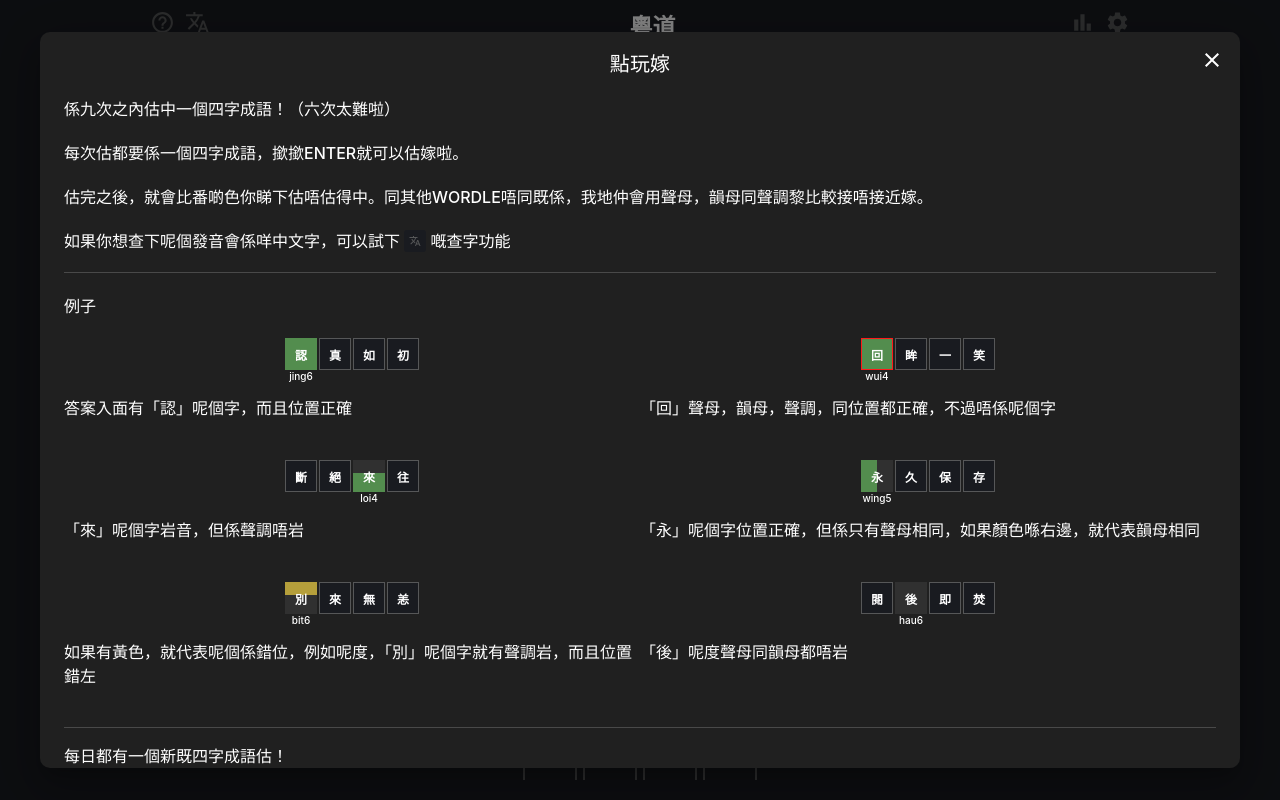
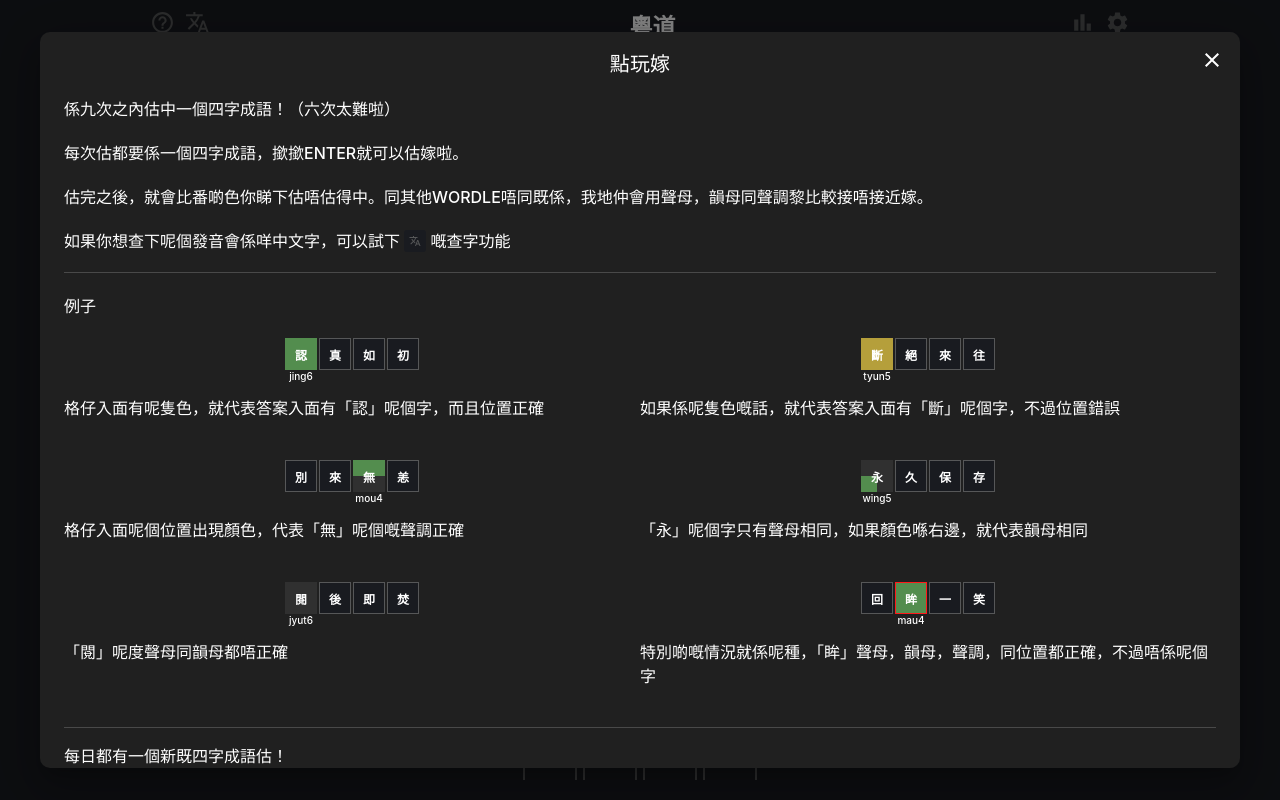
Before and after one commit to Walter0697/Candle, a React (Create React App) app: page / in a window 1280 px wide. Built offline with nearby package versions, Linux system fonts and the light colour scheme.

Commit message:
changing game tile colour from two parts to three parts

```diff
--- a/src/App.css
+++ b/src/App.css
@@ -55,6 +55,7 @@
 }
 
 .flipbox {
+  position: relative;
   text-align: center;
   font-size: 30px;
   color: white;
@@ -65,6 +66,7 @@
 }
 
 .templatebox {
+  position: relative;
   text-align: center;
   font-size: 12px;
   color: white;
@@ -439,3 +441,37 @@ input:focus {
   display: flex;
   justify-content: center;
 }
+
+.topbox {
+  position: absolute;
+  top: 0%;
+  width: 100%;
+  height: 50%;
+}
+
+.leftbox {
+  position: absolute;
+  top: 50%;
+  left: 0%;
+  width: 50%;
+  height: 50%;
+}
+
+.rightbox {
+  position: absolute;
+  top: 50%;
+  left: 50%;
+  width: 50%;
+  height: 50%;
+}
+
+.textbox {
+  position: absolute;
+  top: 0;
+  width: 100%;
+  height: 100%;
+  font-weight: 700;
+  display: flex;
+  justify-content: center;
+  align-items: center;
+}
--- a/src/components/game/GameTile.js
+++ b/src/components/game/GameTile.js
@@ -36,11 +36,33 @@ function GameTile({
         return () => timer && window.clearTimeout(timer)
     }, [info])
 
-    const backgroundColor = useMemo(() => {
+    // using top, left and right colour to replace this color representation
+    // const backgroundColor = useMemo(() => {
+    //     if (!info) return ''
+    //     if (!info.status) return ''
+    //     const currentStatus = info.status === 'win' ? 'ggg' : info.status
+    //     return colour.getColourData(currentStatus, isContrast)
+    // }, [info, isContrast])
+
+    const topColor = useMemo(() => {
         if (!info) return ''
         if (!info.status) return ''
         const currentStatus = info.status === 'win' ? 'ggg' : info.status
-        return colour.getColourData(currentStatus, isContrast)
+        return colour.getSingleColourData(currentStatus, 'top', isContrast)
+    }, [info, isContrast])
+
+    const leftColor = useMemo(() => {
+        if (!info) return ''
+        if (!info.status) return ''
+        const currentStatus = info.status === 'win' ? 'ggg' : info.status
+        return colour.getSingleColourData(currentStatus, 'left', isContrast)
+    }, [info, isContrast])
+
+    const rightColor = useMemo(() => {
+        if (!info) return ''
+        if (!info.status) return ''
+        const currentStatus = info.status === 'win' ? 'ggg' : info.status
+        return colour.getSingleColourData(currentStatus, 'right', isContrast)
     }, [info, isContrast])
 
     const dimension = useMemo(() => {
@@ -109,14 +131,35 @@ function GameTile({
                     // className={'flipbox back-flipbox'}
                     className={'flipbox'}
                     style={{
-                        background: backgroundColor,
+                        //background: backgroundColor,
                         transform: celebrateWin,
                         border: backborderColor,
                         height: dimension,
                         width: dimension,
                     }}
                 >
-                    {(info && info.word) ? <>{info.word}</> : <>&nbsp;</>}
+                    <div
+                        className={'topbox'}
+                        style={{
+                            backgroundColor: topColor,
+                        }}
+                    />
+                    <div
+                        className={'leftbox'}
+                        style={{
+                            backgroundColor: leftColor,
+                        }}
+                    />
+                    <div
+                        className={'rightbox'}
+                        style={{
+                            backgroundColor: rightColor,
+                        }}
+                    />
+
+                    <div className={'textbox'}>
+                        {(info && info.word) ? <>{info.word}</> : <>&nbsp;</>}
+                    </div>
                 </animated.div>
                 <div className={'flipbox-pronounce flipbox-pronounce-display'}>
                     {(info && info.pronounce) ? <>{info.pronounce.initial}{info.pronounce.final}{info.pronounce.tone}</> : <>&nbsp;</>}
--- a/src/components/tutorial/Tutorial.js
+++ b/src/components/tutorial/Tutorial.js
@@ -103,7 +103,51 @@ function Tutorial({
                                     pronounces={['jing6', 'zan1', 'jyu4', 'co1']}
                                     sampleStatus={'ggg'}
                                     sameWord={true}
-                                    explain={'答案入面有「{target}」呢個字，而且位置正確'}
+                                    explain={'格仔入面有呢隻色，就代表答案入面有「{target}」呢個字，而且位置正確'}
+                                />
+                            </Grid>
+                            <Grid item xs={12} md={6} lg={6}
+                                className={'tutorial-row'}
+                            >
+                                <TutorialRow
+                                    words={'斷絕來往'}
+                                    pronounces={['tyun5', 'zyut6', 'loi4', 'wong5']}
+                                    sampleStatus={'yyy'}
+                                    sameWord={false}
+                                    explain={'如果係呢隻色嘅話，就代表答案入面有「{target}」呢個字，不過位置錯誤'}
+                                />
+                            </Grid>
+                            <Grid item xs={12} md={6} lg={6}
+                                className={'tutorial-row'}
+                            >
+                                <TutorialRow
+                                    words={'別來無恙'}
+                                    pronounces={['bit6', 'loi4', 'mou4', 'joeng6']}
+                                    sampleStatus={'xxg'}
+                                    sameWord={false}
+                                    explain={'格仔入面呢個位置出現顏色，代表「{target}」呢個嘅聲調正確'}
+                                />
+                            </Grid>
+                            <Grid item xs={12} md={6} lg={6}
+                                className={'tutorial-row'}
+                            >
+                                <TutorialRow
+                                    words={'永久保存'}
+                                    pronounces={['wing5', 'gau2', 'bou2', 'cyun4']}
+                                    sampleStatus={'gxx'}
+                                    sameWord={false}
+                                    explain={'「{target}」呢個字只有聲母相同，如果顏色喺右邊，就代表韻母相同'}
+                                />
+                            </Grid>
+                            <Grid item xs={12} md={6} lg={6}
+                                className={'tutorial-row-end'}
+                            >
+                                <TutorialRow
+                                    words={'閱後即焚'}
+                                    pronounces={['jyut6', 'hau6', 'zik1', 'fan4']}
+                                    sampleStatus={'xxx'}
+                                    sameWord={false}
+                                    explain={'「{target}」呢度聲母同韻母都唔正確'}
                                 />
                             </Grid>
                             <Grid item xs={12} md={6} lg={6}
@@ -114,51 +158,7 @@ function Tutorial({
                                     pronounces={['wui4', 'mau4', 'jat1', 'siu3']}
                                     sampleStatus={'ggg'}
                                     sameWord={false}
-                                    explain={'「{target}」聲母，韻母，聲調，同位置都正確，不過唔係呢個字'}
-                                />
-                            </Grid>
-                            <Grid item xs={12} md={6} lg={6}
-                                className={'tutorial-row'}
-                            >
-                                <TutorialRow
-                                    words={'斷絕來往'}
-                                    pronounces={['tyun5', 'zyut6', 'loi4', 'wong5']}
-                                    sampleStatus={'ggx'}
-                                    sameWord={false}
-                                    explain={'「{target}」呢個字岩音，但係聲調唔岩'}
-                                />
-                            </Grid>
-                            <Grid item xs={12} md={6} lg={6}
-                                className={'tutorial-row'}
-                            >
-                                <TutorialRow
-                                    words={'永久保存'}
-                                    pronounces={['wing5', 'gau2', 'bou2', 'cyun4']}
-                                    sampleStatus={'gxx'}
-                                    sameWord={false}
-                                    explain={'「{target}」呢個字位置正確，但係只有聲母相同，如果顏色喺右邊，就代表韻母相同'}
-                                />
-                            </Grid>
-                            <Grid item xs={12} md={6} lg={6}
-                                className={'tutorial-row'}
-                            >
-                                <TutorialRow
-                                    words={'別來無恙'}
-                                    pronounces={['bit6', 'loi4', 'mou4', 'joeng6']}
-                                    sampleStatus={'xxy'}
-                                    sameWord={false}
-                                    explain={'如果有黃色，就代表呢個係錯位，例如呢度，「{target}」呢個字就有聲調岩，而且位置錯左'}
-                                />
-                            </Grid>
-                            <Grid item xs={12} md={6} lg={6}
-                                className={'tutorial-row-end'}
-                            >
-                                <TutorialRow
-                                    words={'閱後即焚'}
-                                    pronounces={['jyut6', 'hau6', 'zik1', 'fan4']}
-                                    sampleStatus={'xxx'}
-                                    sameWord={false}
-                                    explain={'「{target}」呢度聲母同韻母都唔岩'}
+                                    explain={'特別啲嘅情況就係呢種，「{target}」聲母，韻母，聲調，同位置都正確，不過唔係呢個字'}
                                 />
                             </Grid>
                         </Grid>
--- a/src/components/tutorial/TutorialTile.js
+++ b/src/components/tutorial/TutorialTile.js
@@ -16,8 +16,21 @@ function TutorialTile({
 }) {
     const isContrast = useSelector((state) => state.colour.isContrast)
 
-    const backgroundColor = useMemo(() => {
-        return colour.getColourData(status, isContrast)
+    // using top, left and right colour to replace this color representation
+    // const backgroundColor = useMemo(() => {
+    //     return colour.getColourData(status, isContrast)
+    // }, [status, isContrast])
+
+    const topColor = useMemo(() => {
+        return colour.getSingleColourData(status, 'top', isContrast)
+    }, [status, isContrast])
+
+    const leftColor = useMemo(() => {
+        return colour.getSingleColourData(status, 'left', isContrast)
+    }, [status, isContrast])
+
+    const rightColor = useMemo(() => {
+        return colour.getSingleColourData(status, 'right', isContrast)
     }, [status, isContrast])
 
     const { transform } = useSpring({
@@ -62,13 +75,35 @@ function TutorialTile({
                     // className={'templatebox back-templatebox'}
                     className={'templatebox'}
                     style={{
-                        background: backgroundColor,
+                        //background: backgroundColor,
                         border: backborderColor,
                         height: dimension,
                         width: dimension,
                     }}
                 >
-                    {word ? <>{word}</> : <>&nbsp;</>}
+                    <div
+                        className={'topbox'}
+                        style={{
+                            backgroundColor: topColor,
+                        }}
+                    />
+                    <div
+                        className={'leftbox'}
+                        style={{
+                            backgroundColor: leftColor,
+                        }}
+                    />
+                    <div
+                        className={'rightbox'}
+                        style={{
+                            backgroundColor: rightColor,
+                        }}
+                    />
+
+                    <div className={'textbox'}>
+                        {word ? <>{word}</> : <>&nbsp;</>}
+                    </div>
+
                 </div>
                 <div className={'tutorialbox-pronounce flipbox-pronounce-display'}>
                     {pronounce ? <>{pronounce}</> : <>&nbsp;</>}
--- a/src/utils/colour.js
+++ b/src/utils/colour.js
@@ -20,6 +20,33 @@ const toneColour = {
 const notSameWordColour = {
     normal: '#ff1a1a',
     contrast: '#3af5eb',
+}
+
+const getSingleColourData = (data, position, isContrast) => {
+    let dataStatus = ''
+    let colourData = incorrectColour
+    if (position === 'top') {
+        dataStatus = data.charAt(2)
+    } else if (position === 'left') {
+        dataStatus = data.charAt(0)
+    } else if (position === 'right') {
+        dataStatus = data.charAt(1)
+    }
+
+    if (!dataStatus) return ''
+
+    if (dataStatus === 'g') {
+        colourData = correctColour
+    } else if (dataStatus === 'y') {
+        colourData = wrongPlaceColour
+    } else {
+        colourData = incorrectColour
+    }
+
+    if (isContrast) {
+        return colourData.contrast
+    }
+    return colourData.normal
 }
 
 const getColourData = (data, isContrast) => {
@@ -110,6 +137,7 @@ const getCorrectColour = (isContrast) => {
 }
 
 const colour = {
+    getSingleColourData,
     getColourData,
     parseColourData,
     getNonSameWordColour,
--- a/src/utils/configuration.js
+++ b/src/utils/configuration.js
@@ -1,5 +1,5 @@
 const config = {
-    version: 'v1.1.2.apple',
+    version: 'v1.2.0.apple',
     gameLaunchTime: '2022-03-28 00:00:00',
     seedToken: 'wordle',
     maxLength: 4,
```
